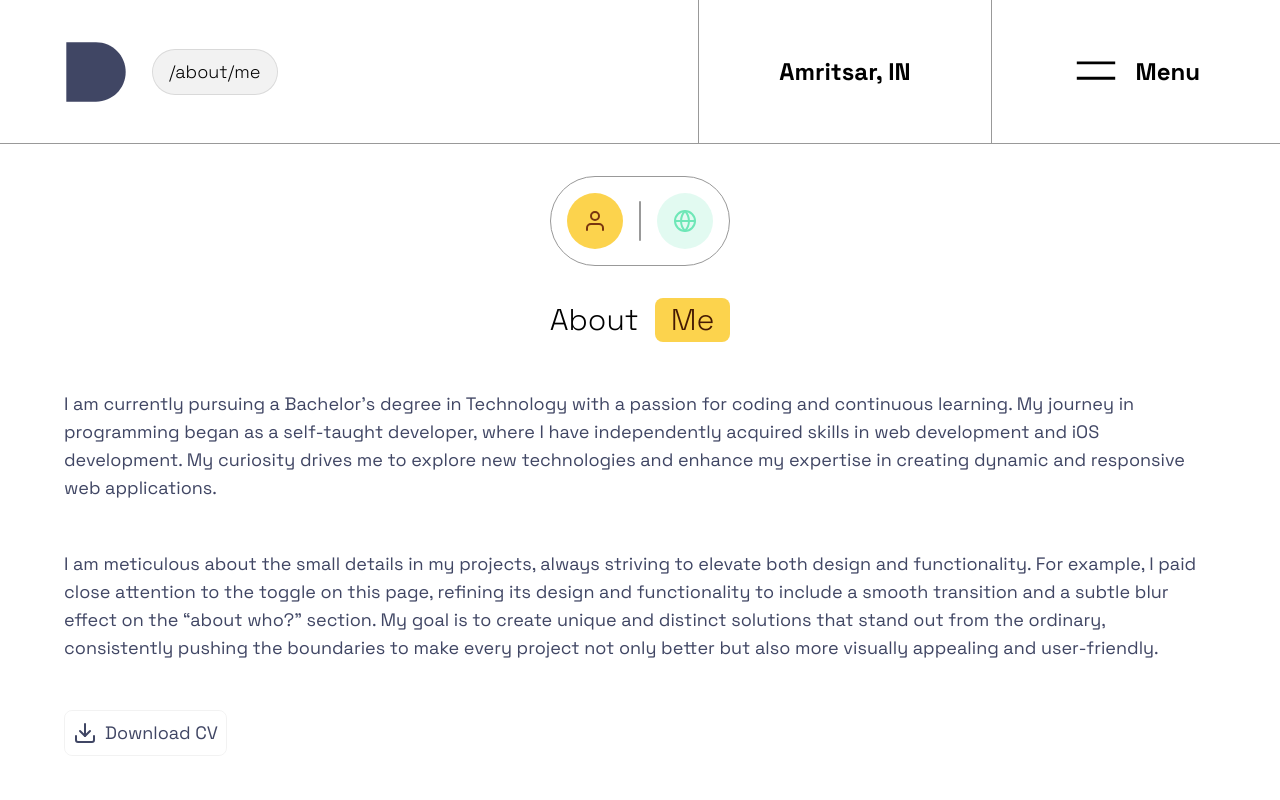
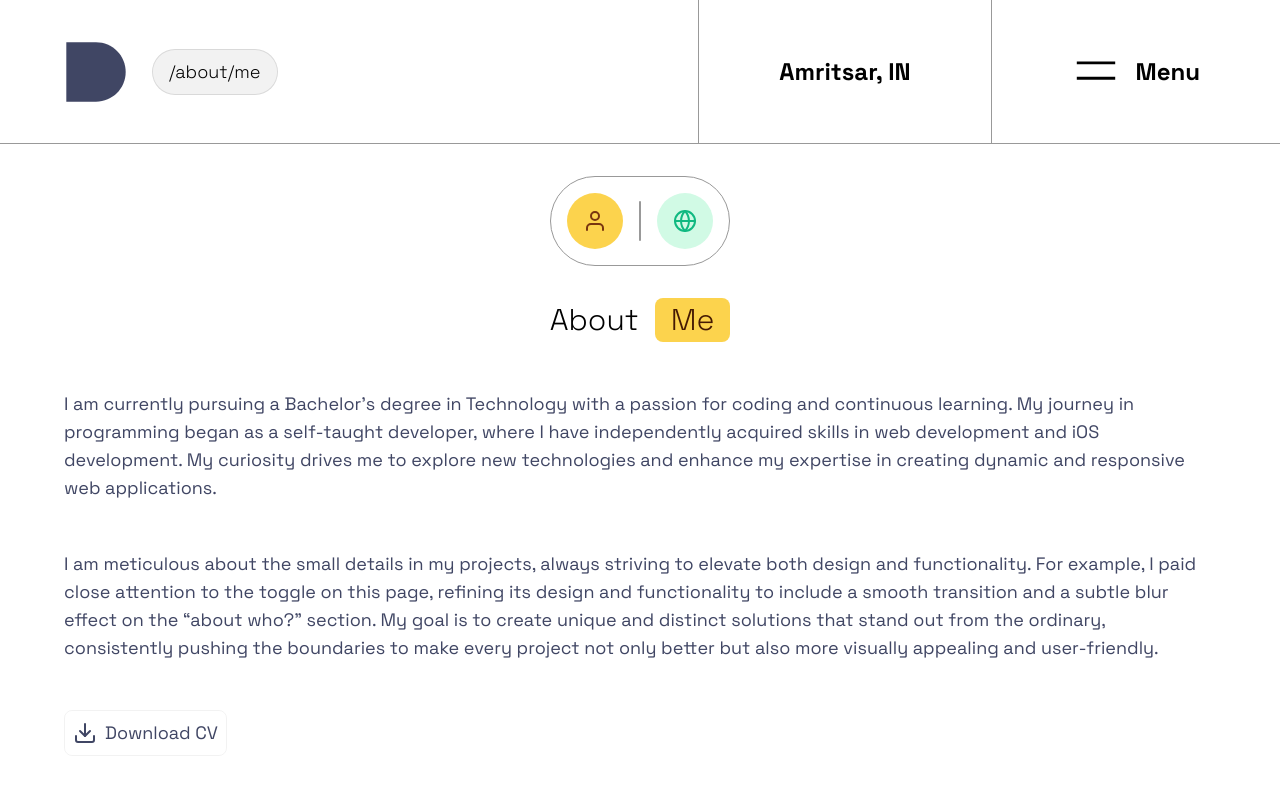
Before and after one commit to dilpreetsinghaulakh/Portfolio, a Next.js app: page /about/me in a window 1280 px wide. Shown: the top 800 px of the page. Built offline with nearby package versions, Linux system fonts and the light colour scheme.

Commit message:
refactor: Optimize ToggleButton component styles
Update the ToggleButton component styles to use lighter background and text colors for better visibility and aesthetic appeal.

```diff
--- a/src/app/about/ToggleBtn.tsx
+++ b/src/app/about/ToggleBtn.tsx
@@ -23,7 +23,7 @@ export default function ToggleButton({
           toggleButtonCommonClasses +
           (aboutWho === "Me"
             ? "bg-amber-300 text-amber-900"
-            : "bg-amber-300/20 text-amber-300")
+            : "bg-amber-100 text-amber-500")
         }
       >
         <User />
@@ -35,7 +35,7 @@ export default function ToggleButton({
           toggleButtonCommonClasses +
           (aboutWho === "This Project"
             ? "bg-emerald-300 text-emerald-900"
-            : "bg-emerald-300/20 text-emerald-300")
+            : "bg-emerald-100 text-emerald-500")
         }
       >
         <Globe />
```
